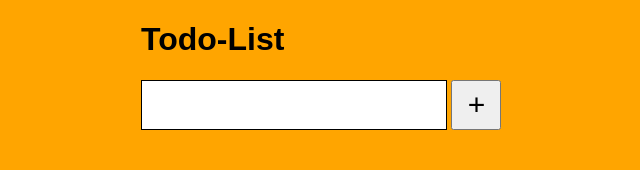
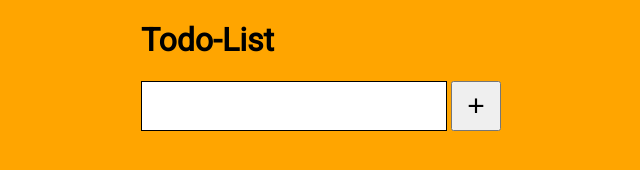
Before and after one commit to boostbm/Todo-list, a plain HTML site: page index.html in a window 1280 px wide. Shown: the whole page, without its empty margins (339-979 px from the left). Drawn offline with Linux system fonts and the light colour scheme.

Commit message:
Updated Font

```diff
--- a/style.css
+++ b/style.css
@@ -1,8 +1,10 @@
+@import url("https://fonts.googleapis.com/css2?family=Roboto&display=swap");
+
 html,
 body {
   width: 50%;
   margin: 0 auto;
-  font-family: Arial, Helvetica, sans-serif;
+  font-family: "Roboto", sans-serif;
   background: orange;
 }
 
```
